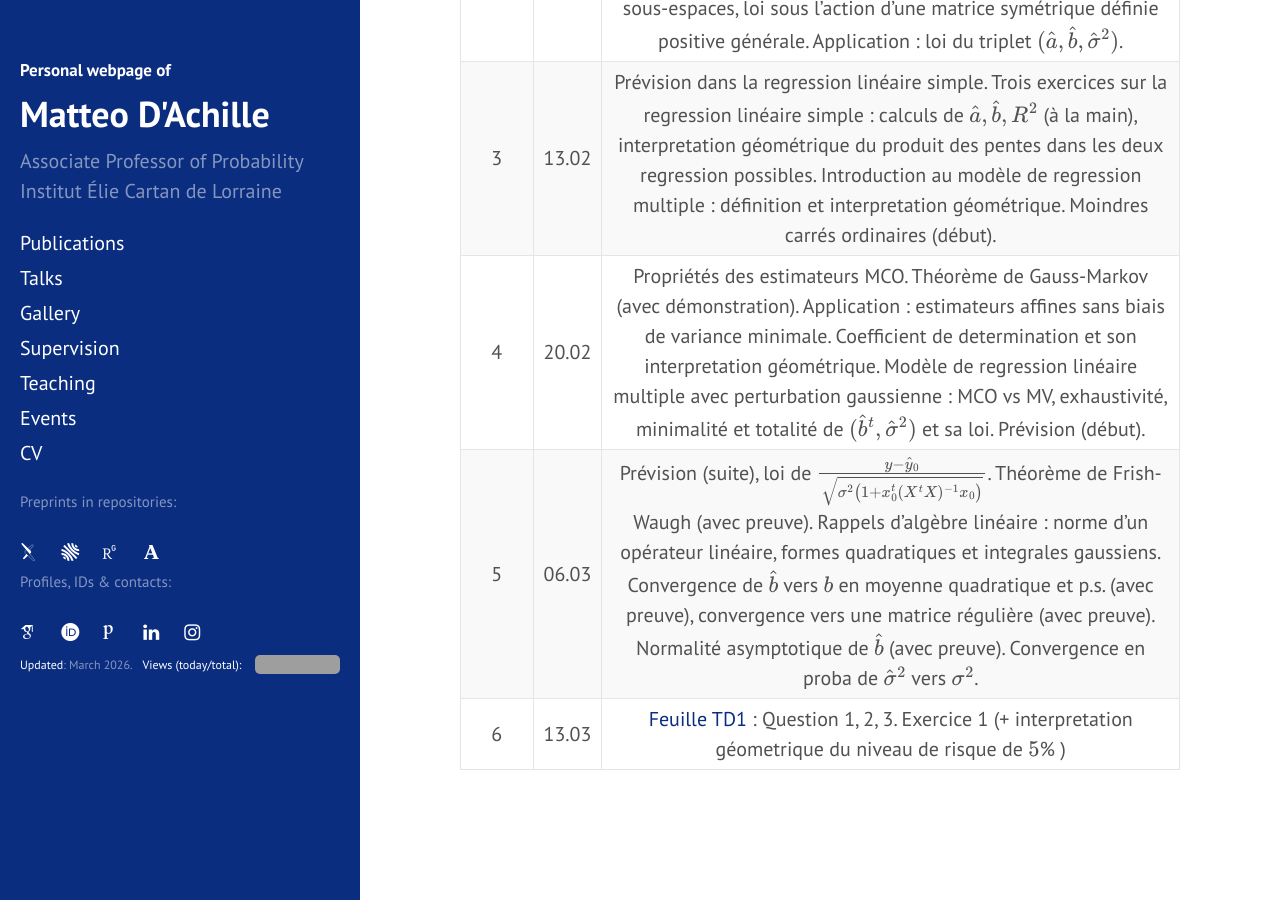
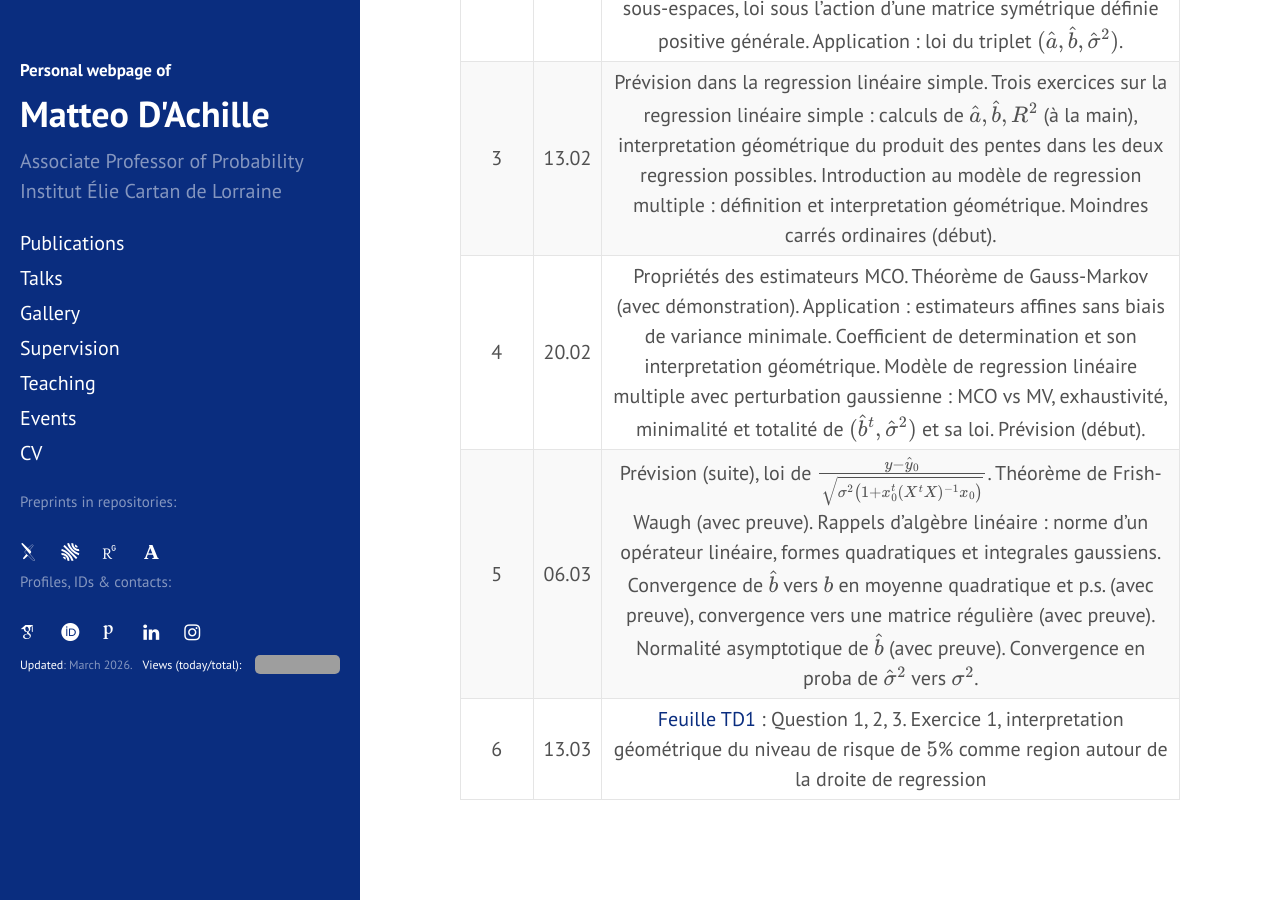
Before and after one commit to matteodachille/matteodachille.github.io, a Jekyll site: the page built from _courses/Infstat2026.md, in a window 1280 px wide and 900 px high, scrolled down 1364 px. Built offline with Jekyll 4.4.1, drawn with Linux system fonts in a browser that asks for light colours; nearby versions of some CDN libraries; some web fonts are replaced; grey boxes are pictures that could not be loaded.

Commit message:
Updated events

```diff
--- a/_courses/Infstat2026.md
+++ b/_courses/Infstat2026.md
@@ -63,4 +63,4 @@ Pour le materiel de cours ainsi que les annonces communs voir : <br/> [#](https:
 | 3 | 13.02 | Prévision dans la regression linéaire simple. Trois exercices sur la regression linéaire simple : calculs de \\(\hat{a}, \hat{b}, R^2\\) (à la main), interpretation géométrique du produit des pentes dans les deux regression possibles. Introduction au modèle de regression multiple : définition et interpretation géométrique. Moindres carrés ordinaires (début).|
 | 4 | 20.02 | Propriétés des estimateurs MCO. Théorème de Gauss-Markov (avec démonstration). Application : estimateurs affines sans biais de variance minimale. Coefficient de determination et son interpretation géométrique. Modèle de regression linéaire multiple avec perturbation gaussienne : MCO vs MV, exhaustivité, minimalité et totalité de \\(( \hat{b}^t,\hat{\sigma}^2)\\) et sa loi. Prévision (début).|
 | 5 | 06.03 | Prévision (suite), loi de \\(\frac{y-\hat{y}_0}{\sqrt{\sigma^2 \left(1+x^t_0(X^t X)^{-1}x_0 \right)}}\\). Théorème de Frish-Waugh (avec preuve). Rappels d'algèbre linéaire : norme d'un opérateur linéaire, formes quadratiques et integrales gaussiens. Convergence de \\(\hat{b}\\) vers \\(b\\) en moyenne quadratique et p.s. (avec preuve), convergence vers une matrice régulière (avec preuve). Normalité asymptotique de \\(\hat{b}\\) (avec preuve). Convergence en proba de \\(\hat{\sigma}^2\\) vers \\(\sigma^2\\).|
-| 6 | 13.03 | [Feuille TD1](https://filesender.renater.fr/?s=download&token=32d916ae-8192-49f9-a3f4-d5f1dec077e8) : Question 1, 2, 3. Exercice 1 (+ interpretation géometrique du niveau de risque de \\(5\\)% )|
+| 6 | 13.03 | [Feuille TD1](https://filesender.renater.fr/?s=download&token=32d916ae-8192-49f9-a3f4-d5f1dec077e8) : Question 1, 2, 3. Exercice 1, interpretation géométrique du niveau de risque de \\(5\\)% comme region autour de la droite de regression|
--- a/index.html
+++ b/index.html
@@ -70,7 +70,9 @@ My research interests lie in probability, mainly in random geometry, statistical
 &#x2023; 01.06 to 04.06 &#x2023; Faculty of Mathematics, Ruhr University Bochum, DE <br/>
 </p>
 <h3>Imminent/future events</h3>
-<p style="font-size:13pt;"> &#x2023; 22.04 <i>Seed Seminar Spring '26</i>: <a href="https://seedseminar.apps.math.cnrs.fr/program/" target="_blank">TQFT and Knot Theory</a>, IHP, Paris.<br/>&nbsp;&nbsp;&nbsp;&nbsp;&nbsp;&nbsp;&nbsp;&nbsp;&nbsp;&nbsp;&nbsp; Then <a href="https://seedseminar.apps.math.cnrs.fr/program/#april-29-2026" target="_blank">29.04</a>, <a href="https://seedseminar.apps.math.cnrs.fr/program/#may-13-2026" target="_blank">13.05</a> and <a href="https://seedseminar.apps.math.cnrs.fr/program/#may-27-2026" target="_blank">27.05</a> at IHES, Bures-sur-Yvette<br/>
+<p style="font-size:13pt;">
+  &#x2023; 15.04 <i>Les Probabilités de Demain</i>: <a href="https://indico.math.cnrs.fr/e/as" target="_blank">Analyse stochastique</a>, IHP, Paris.<br/>
+  &#x2023; 22.04 <i>Seed Seminar Spring '26</i>: <a href="https://seedseminar.apps.math.cnrs.fr/program/" target="_blank">TQFT and Knot Theory</a>, IHP, Paris.<br/>&nbsp;&nbsp;&nbsp;&nbsp;&nbsp;&nbsp;&nbsp;&nbsp;&nbsp;&nbsp;&nbsp; Then <a href="https://seedseminar.apps.math.cnrs.fr/program/#april-29-2026" target="_blank">29.04</a>, <a href="https://seedseminar.apps.math.cnrs.fr/program/#may-13-2026" target="_blank">13.05</a> and <a href="https://seedseminar.apps.math.cnrs.fr/program/#may-27-2026" target="_blank">27.05</a> at IHES, Bures-sur-Yvette<br/>
 <!--&#x2023; 04.02 <i>Les Probabilités de Demain</i>: <a href="https://indico.math.cnrs.fr/event/15680/" target="_blank">Mécanique Statistique Discrète et Continue</a>, IHP, Paris.<br/>-->
 &#x2023; 22-26.06 <a href="https://17colfrro.sciencesconf.org/resource/page?id=1&forward-action=page&forward-controller=resource&lang=fr#:~:text=the%20Romanian%20Academy)-,G%C3%A9om%C3%A9trie%20al%C3%A9atoire,-Organisateurs%20%3A%C2%A0Pierre%20Calka" target="_blank">17th French Romanian Colloquium on Applied Mathematics</a>, Nancy.<br/>&nbsp;&nbsp;&nbsp;&nbsp;&nbsp;&nbsp;&nbsp;&nbsp;&nbsp;&nbsp;&nbsp; Minisymposium: <i>Random Geometry</i> (jointly with Pierre Calka)<br/>
 <!--&#x2023; June-July: <i>Seed Seminar</i>: <a href="https://seedseminar.apps.math.cnrs.fr/program/#first" target="_blank">Summer trimester "Spin systems and phases of matter"</a>, IHES<br/>
```
